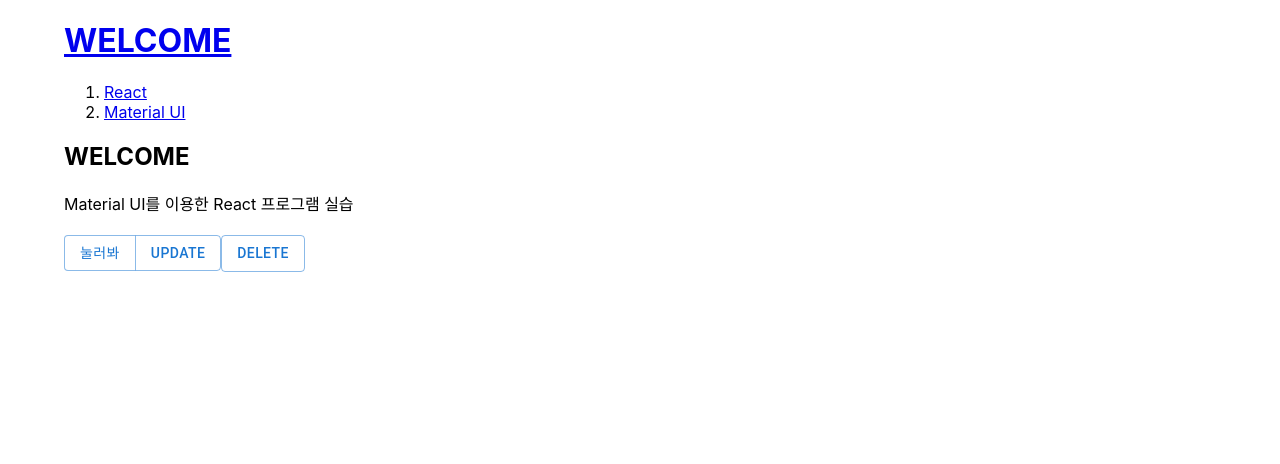
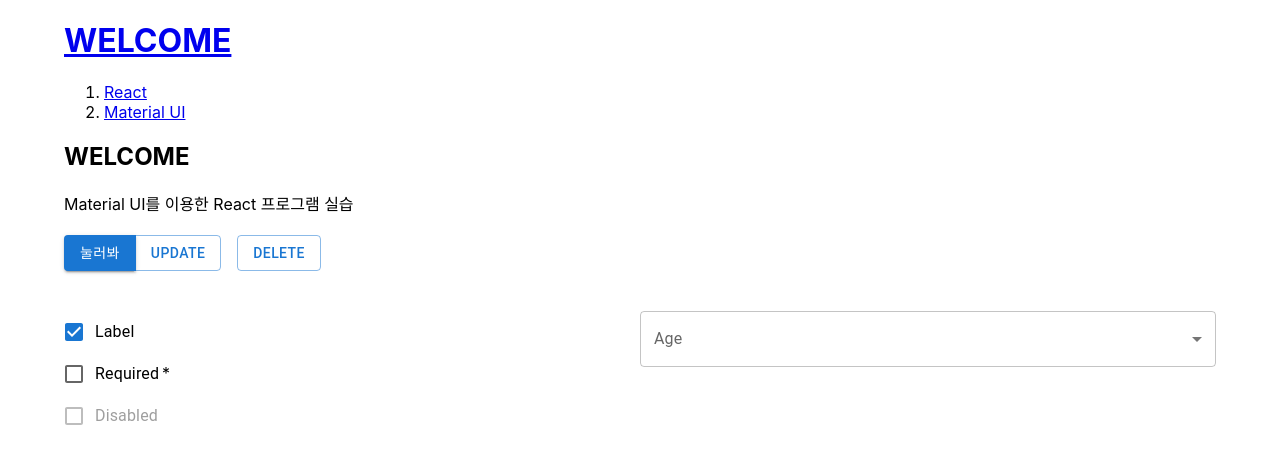
Before and after one commit to youngtux/rct_y, a React (Create React App) app: page / in a window 1280 px wide. Shown: the top 464 px of the page. Built offline with nearby package versions, Linux system fonts and the light colour scheme.

Commit message:
'component추가'

```diff
--- a/src/App.js
+++ b/src/App.js
@@ -1,6 +1,7 @@
 import './App.css';
 import React, {useState} from 'react';
 import Button from '@mui/material/Button';
+import Stack from '@mui/material/Stack';
 import ButtonGroup from '@mui/material/ButtonGroup';
 import Container from '@mui/material/Container';
 import DialogTitle from '@mui/material/DialogTitle';
@@ -8,7 +9,83 @@ import DialogActions from '@mui/material/DialogActions';
 import Dialog from '@mui/material/Dialog';
 import DialogContent from '@mui/material/DialogContent';
 import DialogContentText from '@mui/material/DialogContentText';
+import FormGroup from '@mui/material/FormGroup';
+import FormControlLabel from '@mui/material/FormControlLabel';
+import Checkbox from '@mui/material/Checkbox';
+import Box from '@mui/material/Box';
+import InputLabel from '@mui/material/InputLabel';
+import MenuItem from '@mui/material/MenuItem';
+import FormControl from '@mui/material/FormControl';
+import Select from '@mui/material/Select';
+import Grid from '@mui/material/Grid';
 
+function BasicSelect() {
+  const [age, setAge] = React.useState('');
+
+  const handleChange = (event) => {
+    setAge(event.target.value);
+  };
+
+  return (
+    <Box sx={{ minWidth: 120 }}>
+      <FormControl fullWidth>
+        <InputLabel id="demo-simple-select-label">Age</InputLabel>
+        <Select
+          labelId="demo-simple-select-label"
+          id="demo-simple-select"
+          value={age}
+          label="Age"
+          onChange={handleChange}
+        >
+          <MenuItem value={10}>Ten</MenuItem>
+          <MenuItem value={20}>Twenty</MenuItem>
+          <MenuItem value={30}>Thirty</MenuItem>
+        </Select>
+      </FormControl>
+    </Box>
+  );
+}
+
+function CheckboxLabels() {
+  return (
+    <FormGroup>
+      <FormControlLabel control={<Checkbox defaultChecked />} label="Label" />
+      <FormControlLabel required control={<Checkbox />} label="Required" />
+      <FormControlLabel disabled control={<Checkbox />} label="Disabled" />
+    </FormGroup>
+  );
+}
+
+function Buttons() {
+  const[open,setOpen] = useState(false);
+  return (
+    <div>
+      <Stack direction="row" spacing={2}>
+        <ButtonGroup>
+          <Button variant="contained"
+          onClick={()=>{ setOpen(true); }}
+          >눌러봐</Button>
+          <Button variant="outlined">update</Button>
+        </ButtonGroup>
+        <Button variant="outlined">delete</Button>
+      </Stack>
+      <Dialog open={open}>
+        <DialogTitle>CREATE</DialogTitle>
+        <DialogContent>
+          <DialogContentText>
+            create 하시겠습니까?
+          </DialogContentText>
+        </DialogContent>
+        <DialogActions>
+          <Button variant="outlined">create</Button>
+          <Button variant="outlined"
+          onClick={()=>{ setOpen(false); }}
+        >cancel</Button>
+        </DialogActions>
+      </Dialog>
+    </div>
+  )
+}
 
 function Header(props) {
  return(
@@ -45,45 +122,26 @@ function Nav(props) {
 
 
 function Article(props) {
-  const[open,setOpen] = useState(false);
-
  return(
   <artical>
     <h2>{props.title}</h2>
     {props.body}
-
     <br/><br/>
-    <ButtonGroup>
-      <Button variant="outlined"
-      onClick={()=>{ setOpen(true); }}
-      >눌러봐</Button>
-      <Button variant="outlined">update</Button>
-    </ButtonGroup>
-
-    <Button variant="outlined">delete</Button>
-
-    <Dialog open={open}>
-      <DialogTitle>CREATE</DialogTitle>
-      <DialogContent>
-        <DialogContentText>
-          create 하시겠습니까?
-        </DialogContentText>
-      </DialogContent>
-      <DialogActions>
-        <Button variant="outlined">create</Button>
-        <Button variant="outlined"
-        onClick={()=>{ setOpen(false); }}
-      >cancel</Button>
-      </DialogActions>
-    </Dialog>
+    <Buttons></Buttons>
+    <br/><br/>
+    <Grid container>
+      <Grid item size={6}>
+        <CheckboxLabels></CheckboxLabels>
+      </Grid>
+      <Grid item size={6}>
+        <BasicSelect></BasicSelect>
+      </Grid>
+    </Grid>
   </artical>
  )
 }
 
 function App() {
-//  const _mode = useState('WELCOME');
-//  const mode = _mode[0];
-//  const setMode =_mode[1];
   const [mode,setMode] = useState('WELCOME');
   const [id,setId] = useState(null);
   const topics = [
@@ -108,19 +166,16 @@ function App() {
 
   return (
     <Container>
-      <Header title="WELCOME"
-       onChangeMode={()=>{
-        setMode('WELCOME');
-       }}></Header>
+      <Header title="WELCOME" onChangeMode={()=>{
+        setMode('WELCOME');}}>
+      </Header>
 
       <Nav topics={topics} onChangeMode={(_id)=>{
         setMode('READ');
         setId(_id);
         }}>
       </Nav>
-
       {content}
-
 
     </Container>
   );
```
Lines whose indentation alone changed are shown as unchanged.
